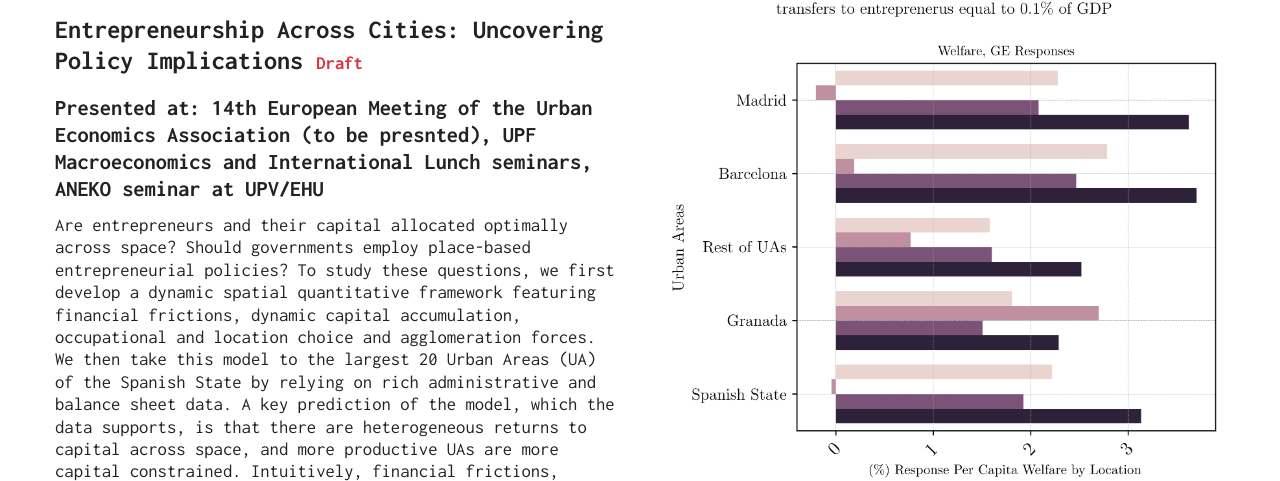
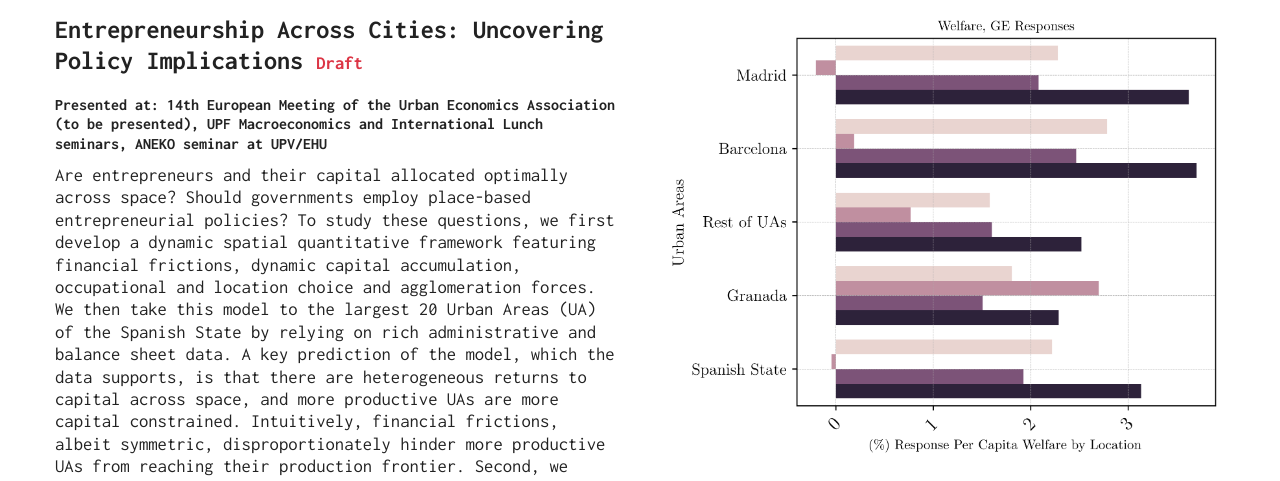
Before and after one commit to markoirisarri/markoirisarri.github.io, a plain HTML site: page research/index.html in a window 1280 px wide. Shown: the part 269-750 px from the top of the page. Drawn offline with nearby package versions, Linux system fonts and the light colour scheme; some icons are missing.

Commit message:
update presentations

```diff
--- a/research/index.html
+++ b/research/index.html
@@ -133,7 +133,7 @@
                     <h3 id="entrepreneurship-across-cities-uncovering-policy-implications">
                         Entrepreneurship Across Cities: Uncovering Policy Implications <a href="draft_jmp.pdf" target="_blank">Draft</a>
                     </h3>
-                    <h4>Presented at: 14th European Meeting of the Urban Economics Association (to be presnted), UPF Macroeconomics and International Lunch seminars, ANEKO seminar at UPV/EHU </h4>
+                    <h5>Presented at: 14th European Meeting of the Urban Economics Association (to be presented), UPF Macroeconomics and International Lunch seminars, ANEKO seminar at UPV/EHU </h5>
                     <p>Are entrepreneurs and their capital allocated optimally across space? Should governments
                         employ place-based entrepreneurial policies? To study these questions, we first develop a
                         dynamic spatial quantitative framework featuring financial frictions, dynamic capital accumulation,
```
